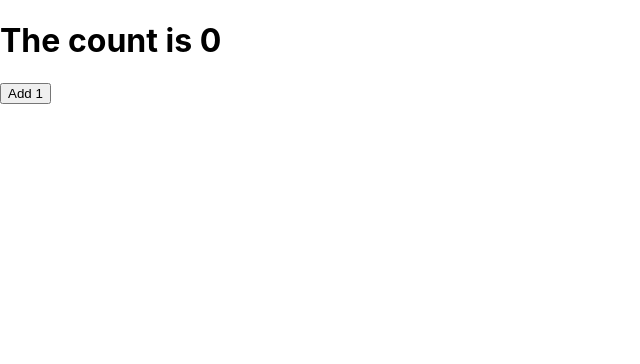
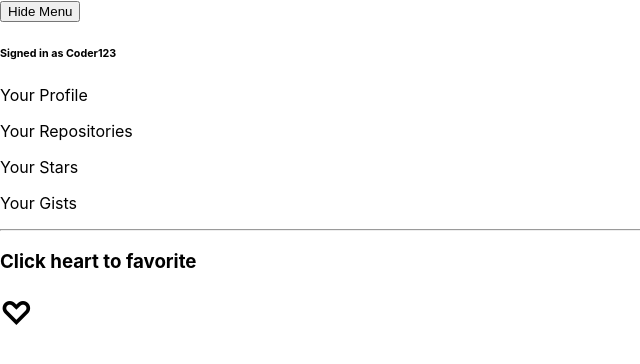
Before and after one commit to lukassketrys98/REACT, a React (Create React App) app: page / in a window 1280 px wide. Shown: the top 364 px of the page, without its empty margins (0-640 px from the left). Built offline with nearby package versions, Linux system fonts and the light colour scheme.

Commit message:
refactored

```diff
--- a/src/App.js
+++ b/src/App.js
@@ -1,16 +1,15 @@
-import React, {Component, useState} from "react"
-import useCounter from './useCounter'
+import React from "react"
+import Menu from "./Menu"
+import Favorite from "./Favorite"
 
-function App(){
-    const {count,increment} = useCounter()
-
-        return (
-            <div>
-                <h1>The count is {count}</h1>
-                <button onClick={increment}>Add 1</button>
-            </div>
-        )
-
+function App() {
+    return (
+        <div>
+            <Menu />
+            <hr />
+            <Favorite />
+        </div>
+    )
 }
 
 export default App
--- /dev/null
+++ b/src/Favorite.js
@@ -0,0 +1,22 @@
+import React, {Component} from "react"
+import useToggler from "./useToggler"
+
+
+function Favorite(props) {
+    const {isToggledOn, toggle} = useToggler(false)
+    return (
+
+                <div>
+                    <h3>Click heart to favorite</h3>
+                    <h1>
+                        <span
+                            onClick={toggle}
+                        >
+                            {isToggledOn? "❤️" : "♡"}
+                        </span>
+                    </h1>
+                </div>
+            )
+}
+
+export default Favorite
--- /dev/null
+++ b/src/Menu.js
@@ -0,0 +1,23 @@
+import React from "react"
+import useToggler from "./useToggler"
+// render the Toggler inside the Menu, and use the render prop to determine what will get displayed
+// remember to bring in the "goodies" (state and methods) to that function so you can make this work
+
+function Menu(props) {
+    const {isToggledOn, toggle} = useToggler(true)
+    return (
+
+            <div>
+                <button onClick={toggle}>{isToggledOn ? "Hide" : "Show"} Menu </button>
+                <nav style={{display: isToggledOn ? "block" : "none"}}>
+                    <h6>Signed in as Coder123</h6>
+                    <p><a>Your Profile</a></p>
+                    <p><a>Your Repositories</a></p>
+                    <p><a>Your Stars</a></p>
+                    <p><a>Your Gists</a></p>
+                </nav>
+            </div>
+    )
+}
+
+export default Menu
--- /dev/null
+++ b/src/useToggler.js
@@ -0,0 +1,14 @@
+import {useState} from 'react'
+
+function useToggler(defaultOnValue) {
+   const [isToggledOn,setIsToggledOn] = useState(defaultOnValue)
+
+   const toggle = () => {
+    setIsToggledOn(prevState => !prevState)
+}
+
+return {isToggledOn, toggle}
+
+}
+
+export default useToggler
```
Also changed, not shown: src/Toggler.js (added, +28 -0 lines).
